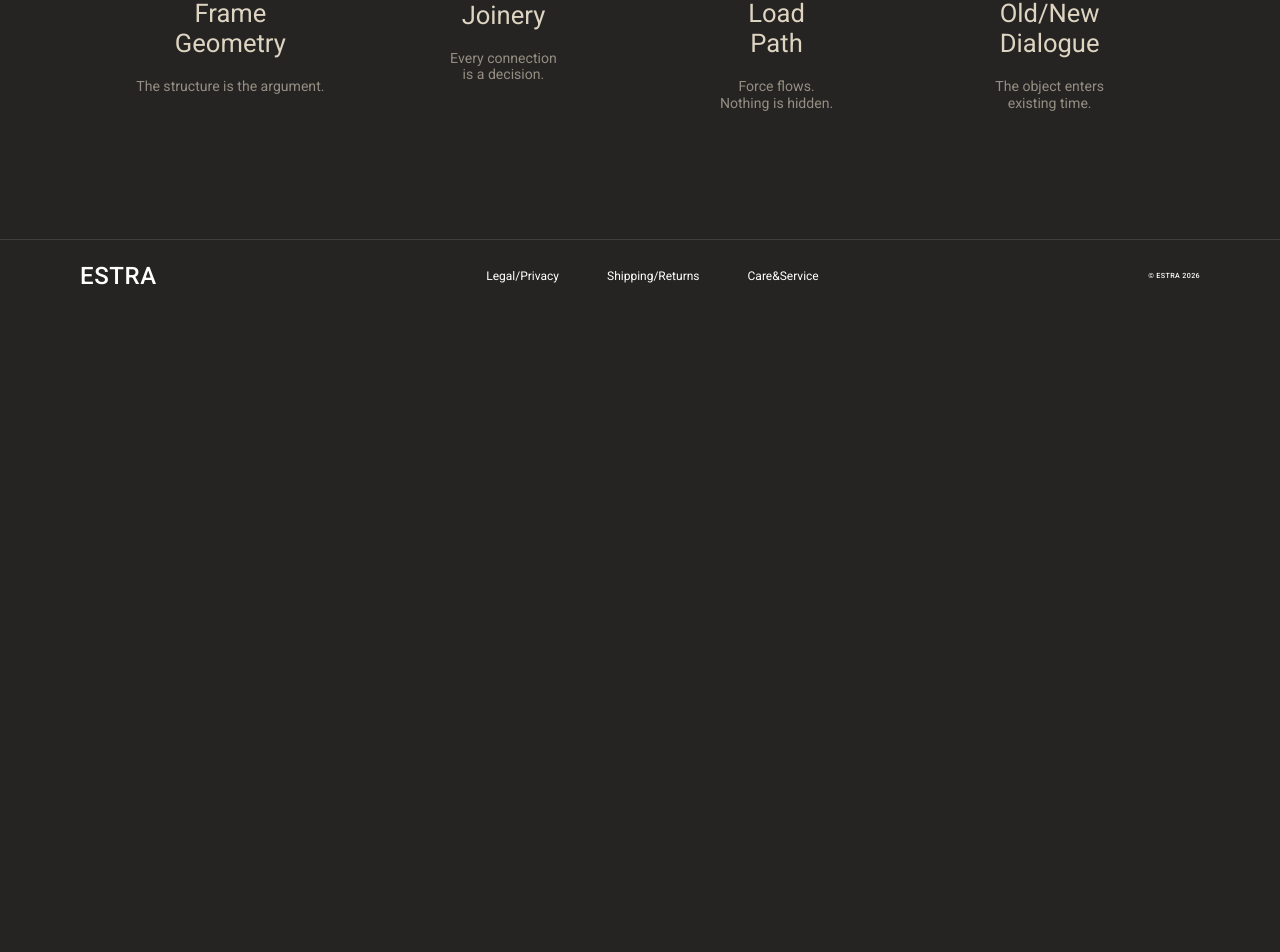
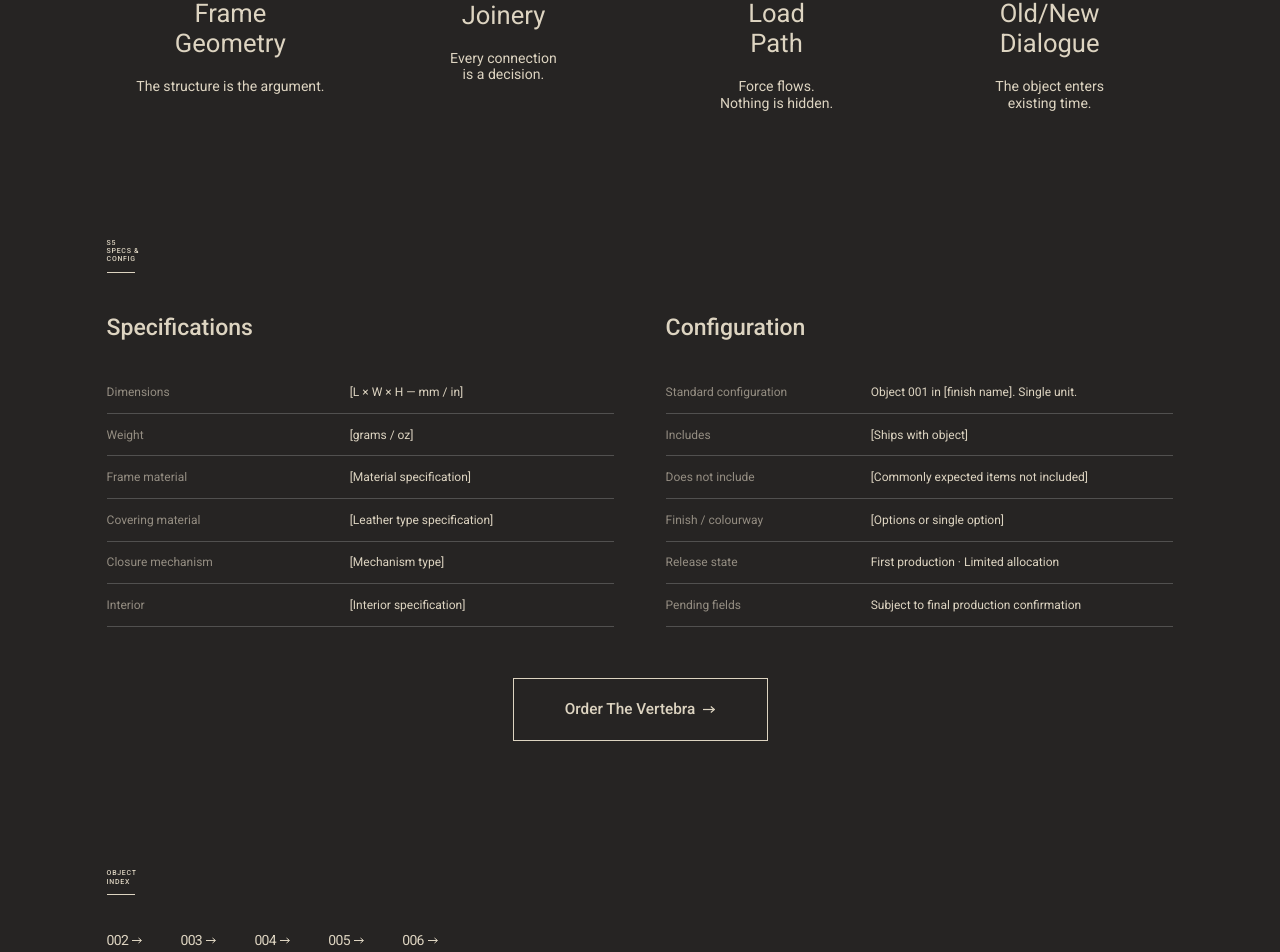
Before and after one commit to lovecatcat/ESTRA, a React (Vite) app: page /archive/001 in a window 1280 px wide. Shown: the part 2580-3532 px from the top of the page. Before the commit the page ends 2892 px from the top, so only its background shows below. Built offline with nearby package versions, Linux system fonts and the light colour scheme; the HTML template or start-up script is replaced by a standard one.

Commit message:
样式修改

```diff
--- a/src/components/Footer.tsx
+++ b/src/components/Footer.tsx
@@ -3,6 +3,7 @@ export const NAV_LINKS = [
   { label: 'Legal/Privacy', href: '/' },
   { label: 'Shipping/Returns', href: '/' },
   { label: 'Care&Service', href: '/' },
+  { label: 'Contact', href: '/contact' },
 ] as const
 
 export function Footer() {
--- /dev/null
+++ b/src/data/archive.ts
@@ -0,0 +1,15 @@
+export interface ArchiveItem {
+  number: string
+  title: string
+  desc: string
+  status: 'active' | 'pending' | 'reserved'
+}
+
+export const ARCHIVE_ITEMS: ArchiveItem[] = [
+  { number: '001', title: 'THE VERTEBRA', desc: 'The first Tectonic Object.', status: 'active' },
+  { number: '002', title: 'IN DEVELOPMENT', desc: 'The first Tectonic Object.', status: 'pending' },
+  { number: '003', title: 'RESERVED', desc: 'The first Tectonic Object.', status: 'reserved' },
+  { number: '004', title: 'MINIMAL CONTEXT', desc: 'The first Tectonic Object.', status: 'active' },
+  { number: '005', title: 'IN DEVELOPMENT', desc: 'The first Tectonic Object.', status: 'pending' },
+  { number: '006', title: 'RESERVED', desc: 'The first Tectonic Object.', status: 'reserved' },
+]
--- a/src/pages/ArchiveDetailPage.tsx
+++ b/src/pages/ArchiveDetailPage.tsx
@@ -1,6 +1,8 @@
 import { useRef, useState } from 'react'
+import { useParams, Link } from 'react-router-dom'
 import { ActLabel } from '../components/ActLabel'
 import { VideoPlayer } from '../components/VideoPlayer'
+import { ARCHIVE_ITEMS } from '../data/archive'
 
 // ---- 数据 ----
 const SPECS = [
@@ -20,6 +22,7 @@ const EVIDENCE = [
 
 // ================================================================
 export function ArchiveDetailPage() {
+  const { id } = useParams()
   const imageRef = useRef<HTMLDivElement>(null)
   const [tilt, setTilt] = useState({ x: 0, y: 0 })
 
@@ -77,7 +80,7 @@ export function ArchiveDetailPage() {
         <div className="section-inner md:px-[clamp(48px,8.33vw,120px)]">
           <ActLabel className="mb-[clamp(48px,5vw,80px)]">{'S1\nCONTEXT\nSTRIP'}</ActLabel>
 
-          <div className="flex flex-wrap md:flex-nowrap divide-y md:divide-y-0 md:divide-x text-white ">
+          <div className="flex flex-col md:flex-row divide-y md:divide-y-0 md:divide-x text-white">
             {SPECS.map((spec, idx) => (
               <div key={spec.label}
                 className={`flex-1 flex flex-col justify-center py-[clamp(16px,2vw,24px)] md:py-0 md:px-[clamp(16px,2vw,32px)] first:pt-0 last:pb-0 first:md:pl-0 last:md:pr-0 text-center`} >
@@ -98,7 +101,7 @@ export function ArchiveDetailPage() {
         <div className="section-inner md:px-[clamp(48px,8.33vw,120px)]">
           <ActLabel className="mb-[clamp(36px,3vw,48px)]">{'S2\nOBJECT\nSTATEMENT'}</ActLabel>
 
-          <div className="text-[clamp(24px,2.9vw,42px)] leading-[1.17] text-accent ">
+          <div className="text-[clamp(24px,2.9vw,42px)] leading-[1.17] text-accent text-center md:text-left">
             <p>
               The{' '}
               <span className="font-medium text-white">Vertebra</span>
@@ -123,7 +126,7 @@ export function ArchiveDetailPage() {
       </section>
 
       {/* ====== S4: Evidence of Structure ====== */}
-      <section className="section py-[clamp(48px,5vw,80px)] mb-[clamp(48px,5vw,80px)]">
+      <section className="section py-[clamp(48px,5vw,80px)]">
         <div className="section-inner md:px-[clamp(48px,8.33vw,120px)]">
           <ActLabel className="mb-[clamp(36px,3vw,48px)]">{'S4\nEVIDENCE\nOF STRUCTURE'}</ActLabel>
 
@@ -136,7 +139,7 @@ export function ArchiveDetailPage() {
                 <p className="text-[clamp(20px,2vw,29px)] text-accent whitespace-pre-line leading-[1.17]">
                   {item.title}
                 </p>
-                <p className="text-[clamp(11px,1.1vw,16px)] text-accent/60 whitespace-pre-line leading-[1.17]">
+                <p className="text-[clamp(11px,1.1vw,16px)] text-accent whitespace-pre-line leading-[1.17]">
                   {item.desc}
                 </p>
               </div>
@@ -144,6 +147,111 @@ export function ArchiveDetailPage() {
           </div>
         </div>
       </section>
+
+      {/* ====== S5: Specifications & Configuration ====== */}
+      <section className="section py-[clamp(48px,5vw,80px)]">
+        <div className="section-inner md:px-[clamp(48px,8.33vw,120px)]">
+          <ActLabel className="mb-[clamp(36px,3vw,48px)]">{'S5\nSPECS &\nCONFIG'}</ActLabel>
+
+          {/* PC 左右 / 手机 上下 */}
+          <div className="flex flex-col md:flex-row gap-[clamp(32px,4vw,64px)]">
+            {/* 左栏 — Specifications */}
+            <div className="flex-1">
+              <p className="text-[clamp(18px,1.8vw,26px)] font-medium text-accent mb-[clamp(20px,2vw,32px)] text-center md:text-left">
+                Specifications
+              </p>
+              <table className="w-full border-collapse">
+                <tbody>
+                  {[
+                    ['Dimensions', '[L × W × H — mm / in]'],
+                    ['Weight', '[grams / oz]'],
+                    ['Frame material', '[Material specification]'],
+                    ['Covering material', '[Leather type specification]'],
+                    ['Closure mechanism', '[Mechanism type]'],
+                    ['Interior', '[Interior specification]'],
+                  ].map(([label, value]) => (
+                    <tr key={label} className="border-b border-white/20">
+                      <td className="py-[clamp(10px,1vw,16px)] pr-[clamp(16px,2vw,32px)] text-xs text-accent/60 align-top text-center md:text-left">
+                        {label}
+                      </td>
+                      <td className="py-[clamp(10px,1vw,16px)] text-xs text-accent align-top text-center md:text-left">
+                        {value}
+                      </td>
+                    </tr>
+                  ))}
+                </tbody>
+              </table>
+            </div>
+
+            {/* 右栏 — Configuration */}
+            <div className="flex-1">
+              <p className="text-[clamp(18px,1.8vw,26px)] font-medium text-accent mb-[clamp(20px,2vw,32px)] text-center md:text-left">
+                Configuration
+              </p>
+              <table className="w-full border-collapse">
+                <tbody>
+                  {[
+                    ['Standard configuration', 'Object 001 in [finish name]. Single unit.'],
+                    ['Includes', '[Ships with object]'],
+                    ['Does not include', '[Commonly expected items not included]'],
+                    ['Finish / colourway', '[Options or single option]'],
+                    ['Release state', 'First production · Limited allocation'],
+                    ['Pending fields', 'Subject to final production confirmation'],
+                  ].map(([label, value]) => (
+                    <tr key={label} className="border-b border-white/20">
+                      <td className="py-[clamp(10px,1vw,16px)] pr-[clamp(16px,2vw,32px)] text-xs text-accent/60 align-top text-center md:text-left">
+                        {label}
+                      </td>
+                      <td className="py-[clamp(10px,1vw,16px)] text-xs text-accent align-top text-center md:text-left">
+                        {value}
+                      </td>
+                    </tr>
+                  ))}
+                </tbody>
+              </table>
+            </div>
+          </div>
+
+          {/* Order 按钮 */}
+          <div className="mt-[clamp(36px,4vw,56px)] flex justify-center">
+            <a
+              href="/contact"
+              className="inline-flex items-center gap-2 px-[clamp(32px,4vw,56px)] py-[clamp(14px,1.5vw,20px)] border border-accent text-[clamp(14px,1.2vw,18px)] text-accent font-medium hover:bg-accent hover:text-bg-primary transition-colors duration-300"
+            >
+              Order The Vertebra
+              <svg width="12" height="9" viewBox="0 0 10 7" fill="none">
+                <path d="M6.5 1L9.5 3.5L6.5 6" stroke="currentColor" strokeWidth="1" />
+                <line x1="0" y1="3.5" x2="9" y2="3.5" stroke="currentColor" strokeWidth="1" />
+              </svg>
+            </a>
+          </div>
+        </div>
+      </section>
+
+      {/* ====== Bottom Navigation ====== */}
+      <section className="section py-[clamp(48px,5vw,80px)]">
+        <div className="section-inner md:px-[clamp(48px,8.33vw,120px)]">
+          <ActLabel className="mb-[clamp(36px,3vw,48px)]">{'OBJECT\nINDEX'}</ActLabel>
+
+          <div className="flex flex-wrap gap-[clamp(12px,3vw,48px)]">
+            {ARCHIVE_ITEMS.filter((item) => item.number !== id).map((item) => (
+              <Link
+                key={item.number}
+                to={`/archive/${item.number}`}
+                className="flex items-center gap-1 hover:bg-accent/5 transition-colors duration-300"
+              >
+                <span className="text-sm text-accent leading-none tracking-tighter">
+                  {item.number}
+                </span>
+                <svg width="10" height="7" viewBox="0 0 10 7" fill="none" >
+                  <path d="M6.5 1L9.5 3.5L6.5 6" stroke="#DDD4C1" strokeWidth="1" />
+                  <line x1="0" y1="3.5" x2="9" y2="3.5" stroke="#DDD4C1" strokeWidth="1" />
+                </svg>
+              </Link>
+            ))}
+          </div>
+        </div>
+      </section>
     </>
   )
 }
--- a/src/pages/ArchivePage.tsx
+++ b/src/pages/ArchivePage.tsx
@@ -1,14 +1,6 @@
 import { Link } from 'react-router-dom'
 import { ActLabel } from '../components/ActLabel'
-
-const ARCHIVE_ITEMS = [
-  { number: '001', title: 'THE VERTEBRA', desc: 'The first Tectonic Object.', status: 'active' },
-  { number: '002', title: 'IN DEVELOPMENT', desc: 'The first Tectonic Object.', status: 'pending' },
-  { number: '003', title: 'RESERVED', desc: 'The first Tectonic Object.', status: 'reserved' },
-  { number: '004', title: 'MINIMAL CONTEXT', desc: 'The first Tectonic Object.', status: 'active' },
-  { number: '005', title: 'IN DEVELOPMENT', desc: 'The first Tectonic Object.', status: 'pending' },
-  { number: '006', title: 'RESERVED', desc: 'The first Tectonic Object.', status: 'reserved' },
-]
+import { ARCHIVE_ITEMS } from '../data/archive'
 
 export function ArchivePage() {
   return (
--- a/src/pages/WorkDetailPage.tsx
+++ b/src/pages/WorkDetailPage.tsx
@@ -50,7 +50,7 @@ export function WorkDetailPage() {
         <div className="section-inner md:px-[clamp(48px,8.33vw,120px)]">
           <ActLabel className="mb-[clamp(48px,5vw,80px)]">{'S1\nCONTEXT\nSTRIP'}</ActLabel>
 
-          <div className="flex flex-wrap md:flex-nowrap divide-y md:divide-y-0 md:divide-x divide-accent mx-[-30px]">
+          <div className="flex flex-col md:flex-row divide-y md:divide-y-0 md:divide-x text-white">
             {SPECS.map((spec) => (
               <div key={spec.label}
                 className="flex-1 flex flex-col items-center justify-center py-[clamp(16px,2vw,24px)] md:py-0 md:px-[clamp(16px,2vw,32px)] first:pt-0 last:pb-0 text-center"
```
Also changed, not shown: src/pages/HomePage.tsx (+8 -10 lines).
